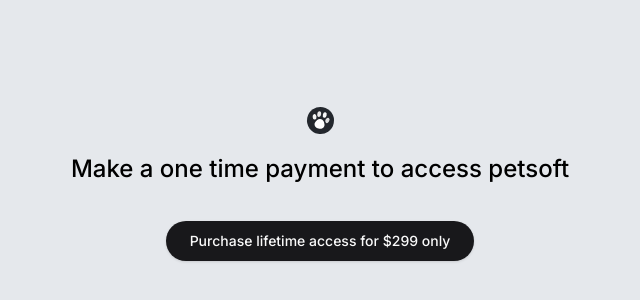
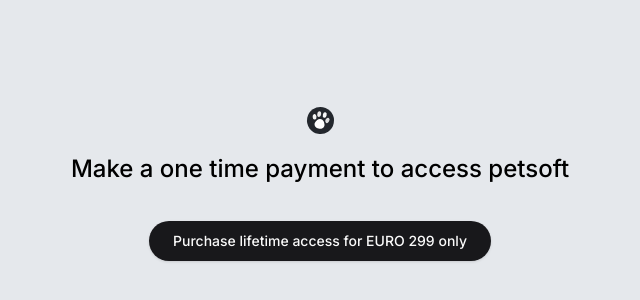
Before and after one commit to SteveMuiyuro/petsoft, a Next.js app: page /payments in a window 1280 px wide. Shown: the part 218-518 px from the top of the page, without its empty margins (320-960 px from the left). Built offline with nearby package versions, Linux system fonts and the light colour scheme.

Commit message:
create a stripe account, install stripe and fetch and store the public and private api keys in the .env file

```diff
--- a/app/(auth)/payments/page.tsx
+++ b/app/(auth)/payments/page.tsx
@@ -6,7 +6,7 @@ export default function page() {
   return (
     <main className="flex flex-col gap-y-10 items-center">
         <H1>Make a one time payment to access petsoft</H1>
-        <Button>Purchase lifetime access for $299 only</Button>
+        <Button>Purchase lifetime access for EURO 299 only</Button>
     </main>
   )
 }
--- a/package.json
+++ b/package.json
@@ -31,6 +31,7 @@
     "server-only": "^0.0.1",
     "shadcn-ui": "^0.8.0",
     "sonner": "^1.4.3",
+    "stripe": "^14.12.0",
     "tailwind-merge": "^2.2.1",
     "tailwindcss-animate": "^1.0.7",
     "zod": "^3.22.4"
```
Also changed, not shown: 2 other files (tests, documents, lock files or other folders).
